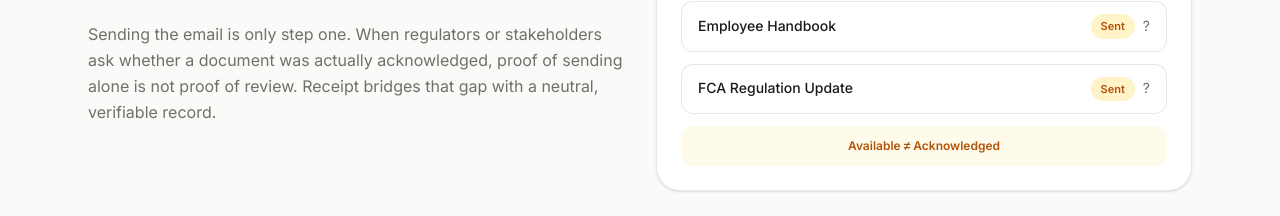
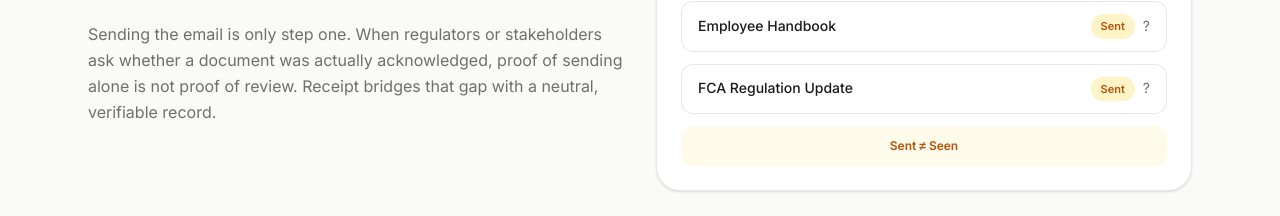
Before and after one commit to LRARE-Holdings/tango, a Next.js app: page / in a window 1280 px wide. Shown: the part 1140-1356 px from the top of the page. Built offline with nearby package versions, Linux system fonts and the light colour scheme.

Commit message:
small change

```diff
--- a/src/app/(marketing)/page.tsx
+++ b/src/app/(marketing)/page.tsx
@@ -183,7 +183,7 @@ export default async function Home({
             ))}
           </div>
           <div className="mt-3 rounded-xl bg-[#fffbeb] px-4 py-3 text-center text-xs font-semibold text-[#b4540a]">
-            Available ≠ Acknowledged
+            Sent ≠ Seen
           </div>
         </div>
       </section>
```
